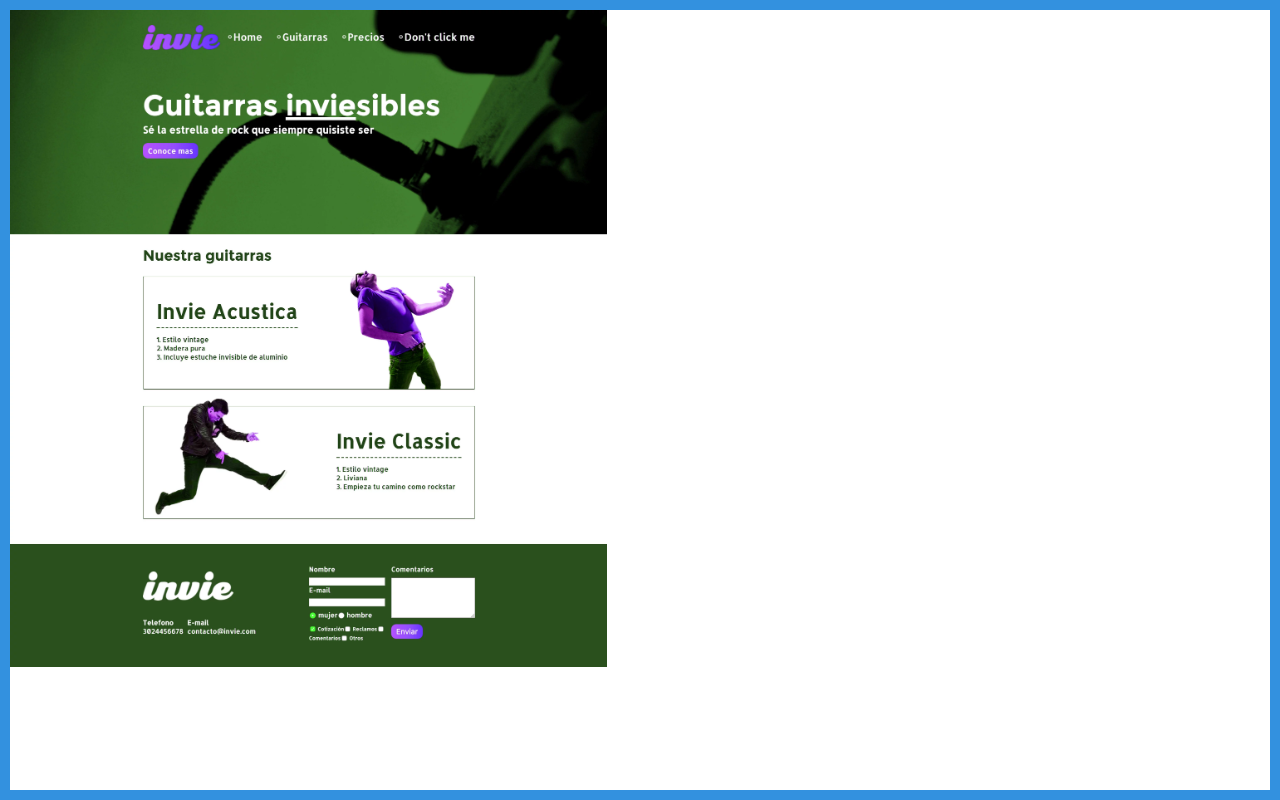
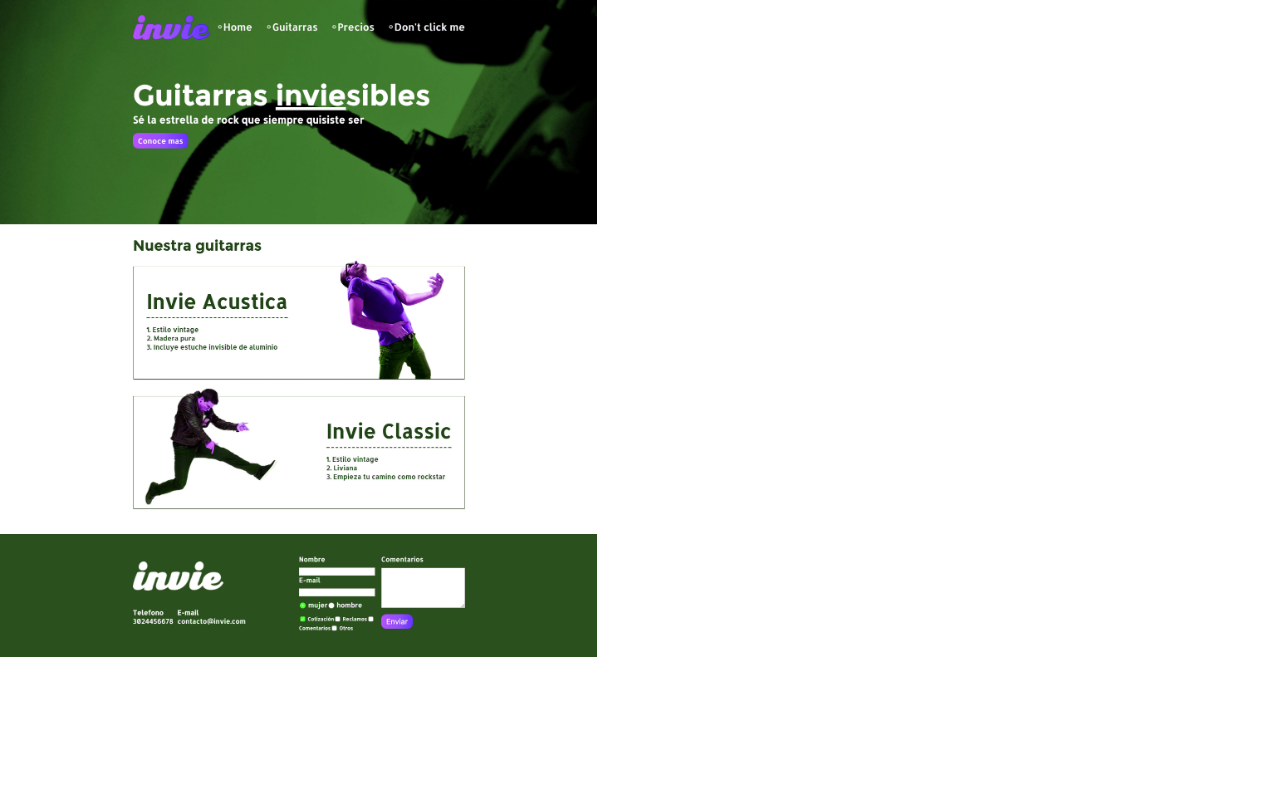
Before and after one commit to crileiton/invie, a plain HTML site: page index.html in a window 1280 px wide. Drawn offline with Linux system fonts and the light colour scheme.

Commit message:
nueva version borde azul

```diff
--- a/index.html
+++ b/index.html
@@ -3,9 +3,7 @@
         <title>Invie Cristian Leitonss</title>
         <style media="screen">
         body{
-            margin: 0;
-            border: 10px solid #3391df;
-        }
+            margin: 0;        }
         img{
             max-width: 100%;
         }
```
